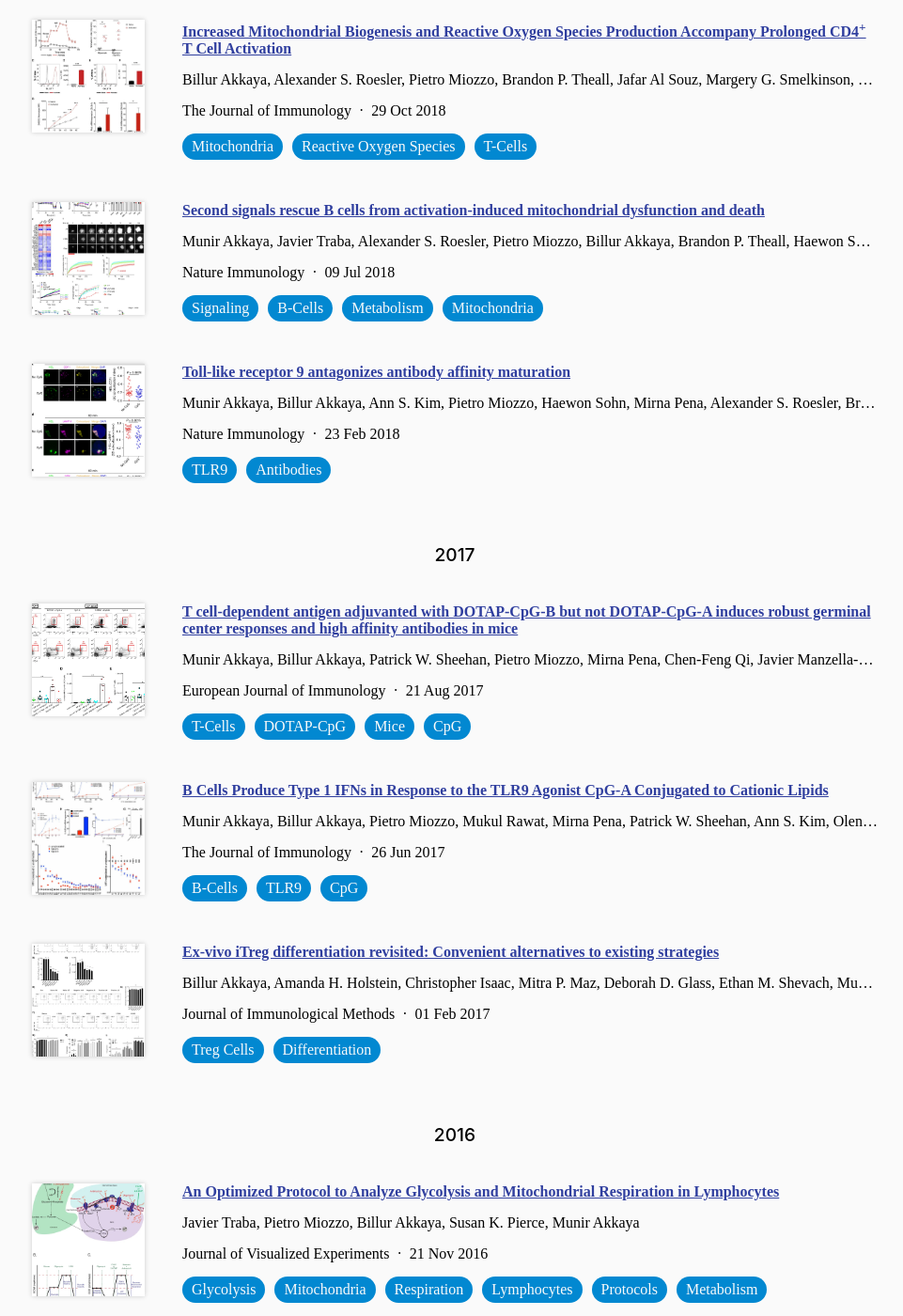
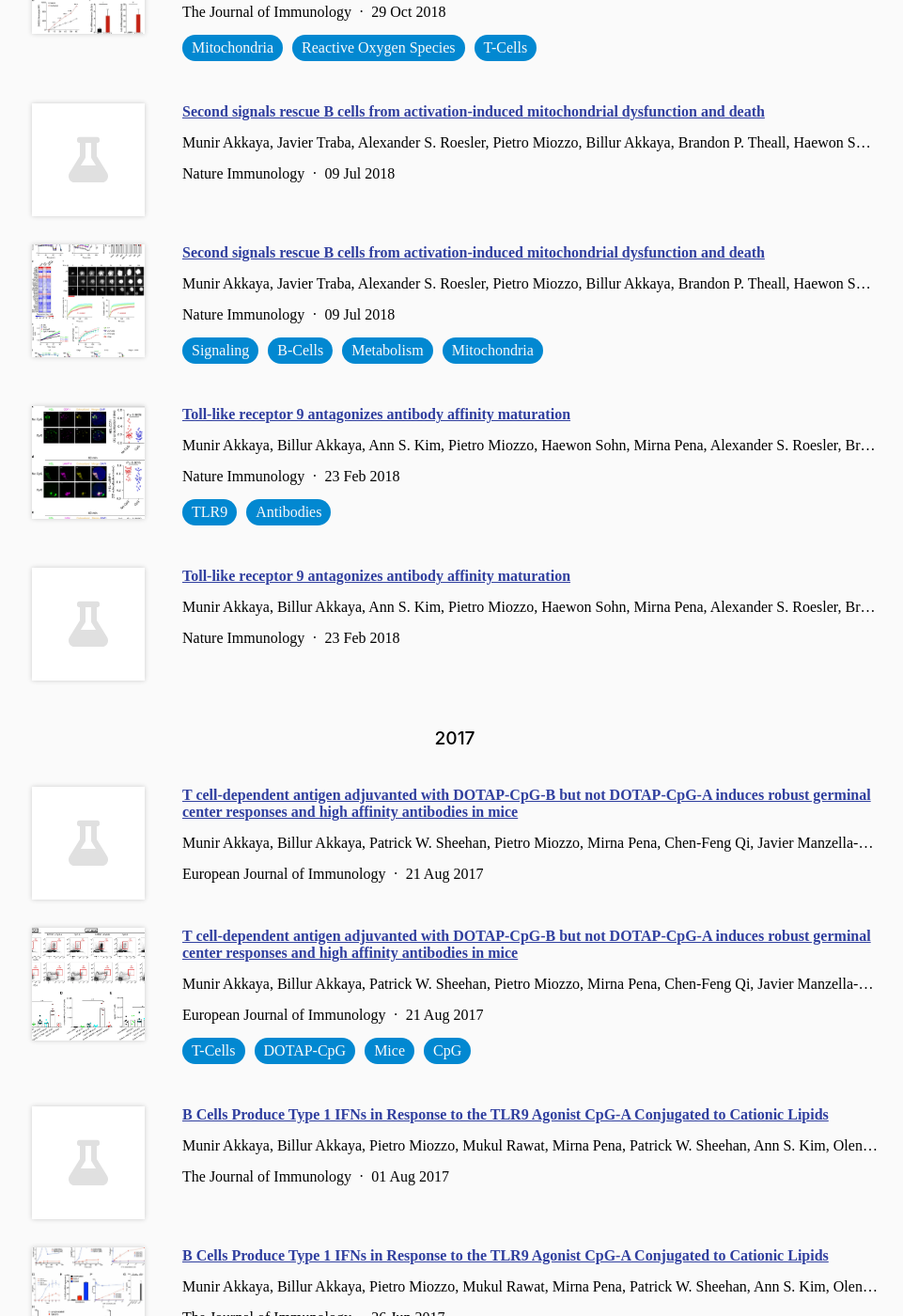
Before and after one commit to Harrisonthow/akkaya-lab, a Jekyll site: the page built from research/index.md, in a window 1280 px wide and 1400 px high, scrolled down 2017 px. Shown: the whole window at 94% size, without its empty margins (156-1117 px from the left). Built offline with Jekyll 4.4.1, drawn with Linux system fonts in a browser that asks for light colours; some of the changed text lies outside the part shown.

Commit message:
Generate citations

```diff
--- a/_data/citations.yaml
+++ b/_data/citations.yaml
@@ -116,6 +116,30 @@
   image: ../images/article/6.webp
   orcid: 0000-0002-9949-9424
   _cache: 11e677970480ba01d82ddb4efc598c810ea7a3af6447ee1bd5725fc72b267ca8
+- id: doi:10.1038/s41590-018-0052-z
+  title: Toll-like receptor 9 antagonizes antibody affinity maturation
+  authors:
+  - Munir Akkaya
+  - Billur Akkaya
+  - Ann S. Kim
+  - Pietro Miozzo
+  - Haewon Sohn
+  - Mirna Pena
+  - Alexander S. Roesler
+  - Brandon P. Theall
+  - Travis Henke
+  - Juraj Kabat
+  - Jinghua Lu
+  - David W. Dorward
+  - Eric Dahlstrom
+  - Jeff Skinner
+  - Louis H. Miller
+  - Susan K. Pierce
+  publisher: Nature Immunology
+  date: '2018-02-23'
+  link: https://doi.org/gc7xs3
+  orcid: 0000-0002-9949-9424
+  _cache: b3583ede38d177cf2c0bb592df219bb01bba2a3bbe21ff0a4bd22276f049ec78
 - id: doi:10.1002/eji.201747113
   tags: T-Cells, DOTAP-CpG, Mice, CpG
   title: T cell-dependent antigen adjuvanted with DOTAP-CpG-B but not DOTAP-CpG-A
@@ -136,6 +160,43 @@
   orcid: 0000-0002-9949-9424
   image: ../images/article/7.webp
   _cache: bd20b6c95858f4c9bbab353c6bec82bbde275ff18ac4418cb4a03e1067b4c6b5
+- id: doi:10.4049/jimmunol.1700348
+  title: B Cells Produce Type 1 IFNs in Response to the TLR9 Agonist CpG-A Conjugated
+    to Cationic Lipids
+  authors:
+  - Munir Akkaya
+  - Billur Akkaya
+  - Pietro Miozzo
+  - Mukul Rawat
+  - Mirna Pena
+  - Patrick W. Sheehan
+  - Ann S. Kim
+  - Olena Kamenyeva
+  - Juraj Kabat
+  - Silvia Bolland
+  - Akanksha Chaturvedi
+  - Susan K. Pierce
+  publisher: The Journal of Immunology
+  date: '2017-08-01'
+  link: https://doi.org/gbq8wj
+  orcid: 0000-0002-9949-9424
+  _cache: 80f3371e7a4e433d5173b392e534e3966f10835ce9301f388d5241fea8cc2558
+- id: doi:10.1016/j.jim.2016.11.013
+  title: 'Ex-vivo iTreg differentiation revisited: Convenient alternatives to existing
+    strategies'
+  authors:
+  - Billur Akkaya
+  - Amanda H. Holstein
+  - Christopher Isaac
+  - Mitra P. Maz
+  - Deborah D. Glass
+  - Ethan M. Shevach
+  - Munir Akkaya
+  publisher: Journal of Immunological Methods
+  date: '2017-02-01'
+  link: https://doi.org/gq5443
+  orcid: 0000-0002-9949-9424
+  _cache: ba54c42a6f5c5814d653a18c9cf623707271a2d24e4547152f4e17436cacb6eb
 - id: doi:10.4049/jimmunol.1600491
   tags: Autoreactivity, Malaria, B-Cells, VH4-34
   title: "The Regulation of Inherently Autoreactive VH4-34\u2013Expressing B Cells\
@@ -260,6 +321,18 @@
   link: https://doi.org/f7vrmk
   orcid: 0000-0002-9949-9424
   _cache: 61dffa008b5cc34edd7bd0e92464ed77d0d24af3942e67d4feb90e3a7575064a
+- id: doi:10.1371/journal.pone.0063325
+  title: Dissection of Agonistic and Blocking Effects of CD200 Receptor Antibodies
+  authors:
+  - Munir Akkaya
+  - Marie-Laure Aknin
+  - Billur Akkaya
+  - A. Neil Barclay
+  publisher: PLoS ONE
+  date: '2013-05-14'
+  link: https://doi.org/f4w38t
+  orcid: 0000-0002-9949-9424
+  _cache: e703d6c4cb5162ab8b3db0f467dbe5c6a32e4203a93d25f309e207ecb029327d
 - id: doi:10.1002/eji.201242896
   tags: Pathogens, B-Cells, Paired Receptor
   title: How do pathogens drive the evolution of paired receptors?
@@ -313,6 +386,26 @@
   image: ../images/article/17.webp
   orcid: 0000-0002-6808-3776
   _cache: 5c9c10fce9864657493007000f1a3af8504213a72b62152b0e741036f5c69031
+- id: doi:10.1038/s41590-018-0280-2
+  title: "Regulatory T cells mediate specific suppression by depleting peptide\u2013\
+    MHC class II from dendritic cells"
+  authors:
+  - Billur Akkaya
+  - Yoshihiro Oya
+  - Munir Akkaya
+  - Jafar Al Souz
+  - Amanda H. Holstein
+  - Olena Kamenyeva
+  - Juraj Kabat
+  - Ryutaro Matsumura
+  - David W. Dorward
+  - Deborah D. Glass
+  - Ethan M. Shevach
+  publisher: Nature Immunology
+  date: '2019-01-14'
+  link: https://doi.org/gpwjvp
+  orcid: 0000-0002-6808-3776
+  _cache: 7910c97870bd0083bd9fd1e85bcbac6a55d946623464e25f1d21ce2a07b18ae9
 - id: doi:10.4049/jimmunol.1800753
   tags: Mitochondria, Reactive Oxygen Species, T-Cells
   title: Increased Mitochondrial Biogenesis and Reactive Oxygen Species Production
@@ -338,6 +431,30 @@
   image: ../images/article/18.webp
   orcid: 0000-0002-6808-3776
   _cache: cb6f76ac6a9770e788c52d00579a5cf6dd21bedd06485470aa4db0f5876749ac
+- id: doi:10.1038/s41590-018-0156-5
+  title: Second signals rescue B cells from activation-induced mitochondrial dysfunction
+    and death
+  authors:
+  - Munir Akkaya
+  - Javier Traba
+  - Alexander S. Roesler
+  - Pietro Miozzo
+  - Billur Akkaya
+  - Brandon P. Theall
+  - Haewon Sohn
+  - Mirna Pena
+  - Margery Smelkinson
+  - Juraj Kabat
+  - Eric Dahlstrom
+  - David W. Dorward
+  - Jeff Skinner
+  - Michael N. Sack
+  - Susan K. Pierce
+  publisher: Nature Immunology
+  date: '2018-07-09'
+  link: https://doi.org/gdzhfc
+  orcid: 0000-0002-6808-3776
+  _cache: 59c919c65e1918f5bc29a71134191e7083e7f5538efeeaacb49fdba6c5b2d7ad
 - id: doi:10.1038/s41590-018-0052-z
   tags: TLR9, Antibodies
   title: Toll-like receptor 9 antagonizes antibody affinity maturation
@@ -364,6 +481,24 @@
   orcid: 0000-0002-6808-3776
   image: ../images/article/19.webp
   _cache: 444ffdbd468e2f3aaa3613f8583fa38cd72bcc8b146af2929e3aafad8ff8a83f
+- id: doi:10.1002/eji.201747113
+  title: T cell-dependent antigen adjuvanted with DOTAP-CpG-B but not DOTAP-CpG-A
+    induces robust germinal center responses and high affinity antibodies in mice
+  authors:
+  - Munir Akkaya
+  - Billur Akkaya
+  - Patrick W. Sheehan
+  - Pietro Miozzo
+  - Mirna Pena
+  - Chen-Feng Qi
+  - Javier Manzella-Lapeira
+  - Silvia Bolland
+  - Susan K. Pierce
+  publisher: European Journal of Immunology
+  date: '2017-08-21'
+  link: https://doi.org/gq5442
+  orcid: 0000-0002-6808-3776
+  _cache: 5254cb0be7a5e090b93506156b13686c73de9378b5c2f2a5010841d3cf845ef9
 - id: doi:10.4049/jimmunol.1700348
   title: B Cells Produce Type 1 IFNs in Response to the TLR9 Agonist CpG-A Conjugated
     to Cationic Lipids
@@ -387,6 +522,22 @@
   image: ../images/article/20.webp
   orcid: 0000-0002-6808-3776
   _cache: c92a7cd97a08c420e28e1dc27ab2bf7e6db5e51e7fe8a7d19230adba609cfe92
+- id: pmc:PMC5274576
+  title: 'Ex-vivo iTreg differentiation revisited: Convenient alternatives to existing
+    strategies'
+  authors:
+  - Billur Akkaya
+  - Amanda H Holstein
+  - Christopher Isaac
+  - Mitra P Maz
+  - Deborah D Glass
+  - Ethan M Shevach
+  - Munir Akkaya
+  publisher: Journal of immunological methods
+  date: '2017-02-01'
+  link: https://www.ncbi.nlm.nih.gov/pmc/articles/PMC5274576/
+  orcid: 0000-0002-6808-3776
+  _cache: 00f20bbc50d69b61d3003455c4e652d42baa5df0ab38d719a329647e00ff2b66
 - id: doi:10.1016/j.jim.2016.11.013
   tags: Treg Cells, Differentiation
   title: 'Ex-vivo iTreg differentiation revisited: Convenient alternatives to existing
@@ -405,6 +556,20 @@
   orcid: 0000-0002-6808-3776
   image: ../images/article/21.webp
   _cache: 3c19bce7edecf6c8fd35c880df92beabed8e1b39a7f8b86e4bc6b1dfecc78e66
+- id: pmc:PMC5226256
+  title: An Optimized Protocol to Analyze Glycolysis and Mitochondrial Respiration
+    in Lymphocytes
+  authors:
+  - Javier Traba
+  - Pietro Miozzo
+  - Billur Akkaya
+  - Susan K Pierce
+  - Munir Akkaya
+  publisher: 'Journal of visualized experiments : JoVE'
+  date: '2016-11-21'
+  link: https://www.ncbi.nlm.nih.gov/pmc/articles/PMC5226256/
+  orcid: 0000-0002-6808-3776
+  _cache: 4121edf8540b85b9160d5a9ed47e40d53b4f3c1622349939086be067f5fdfea6
 - id: doi:10.3791/54918
   title: An Optimized Protocol to Analyze Glycolysis and Mitochondrial Respiration
     in Lymphocytes
@@ -421,6 +586,20 @@
   image: ../images/article/22.webp
   orcid: 0000-0002-6808-3776
   _cache: 9a8a69e2b9f219536ecfb7a16e5e92593b08d5f0eab203309067567aabc982fe
+- id: doi:10.4049/jimmunol.1600727
+  title: A Simple, Versatile Antibody-Based Barcoding Method for Flow Cytometry
+  authors:
+  - Billur Akkaya
+  - Pietro Miozzo
+  - Amanda H. Holstein
+  - Ethan M. Shevach
+  - Susan K. Pierce
+  - Munir Akkaya
+  publisher: The Journal of Immunology
+  date: '2016-09-01'
+  link: https://doi.org/f86z79
+  orcid: 0000-0002-6808-3776
+  _cache: 6220adbbead3a03bb147b9e506a88e4f6daa0f4278e5684eae003c776f601f21
 - id: pmc:PMC3653949
   title: Dissection of agonistic and blocking effects of CD200 receptor antibodies
   tags: Antibodies, CD200
@@ -435,13 +614,15 @@
   link: https://www.ncbi.nlm.nih.gov/pmc/articles/PMC3653949/
   orcid: 0000-0002-6808-3776
   _cache: aa24b098795d644e8140de22bb238a18c78ba4065744e3af13130016119a7918
-- id: doi:10.3389/fimmu.2022.940052
-  title: 'Exhaust the exhausters: Targeting regulatory T cells in the tumor microenvironment'
-  tags: T-Cells, TReg Cells, Tumors
+- id: doi:10.1371/journal.pone.0063325
+  title: Dissection of Agonistic and Blocking Effects of CD200 Receptor Antibodies
   authors:
-  - Bayley R. McRitchie
+  - Munir Akkaya
+  - Marie-Laure Aknin
   - Billur Akkaya
-  publisher: Frontiers in Immunology
-  date: '2022-09-30'
-  image: ../images/article/24.webp
-  link: https://doi.org/10.3389/fimmu.2022.940052
+  - A. Neil Barclay
+  publisher: PLoS ONE
+  date: '2013-05-14'
+  link: https://doi.org/f4w38t
+  orcid: 0000-0002-6808-3776
+  _cache: ad792792b1f55c9c49ec83d457acf366088a76ec238be838380c3391876073cb
```
